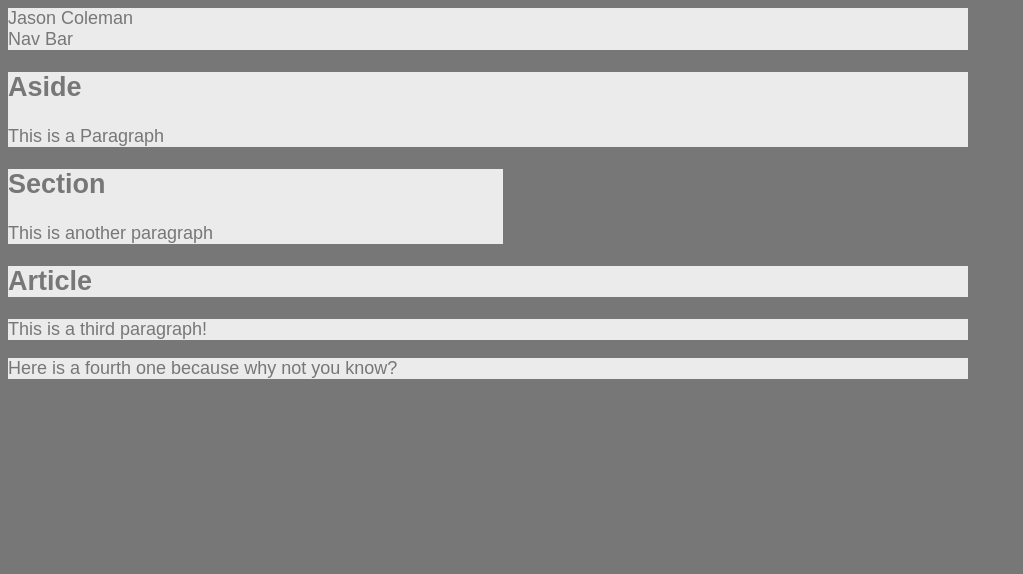
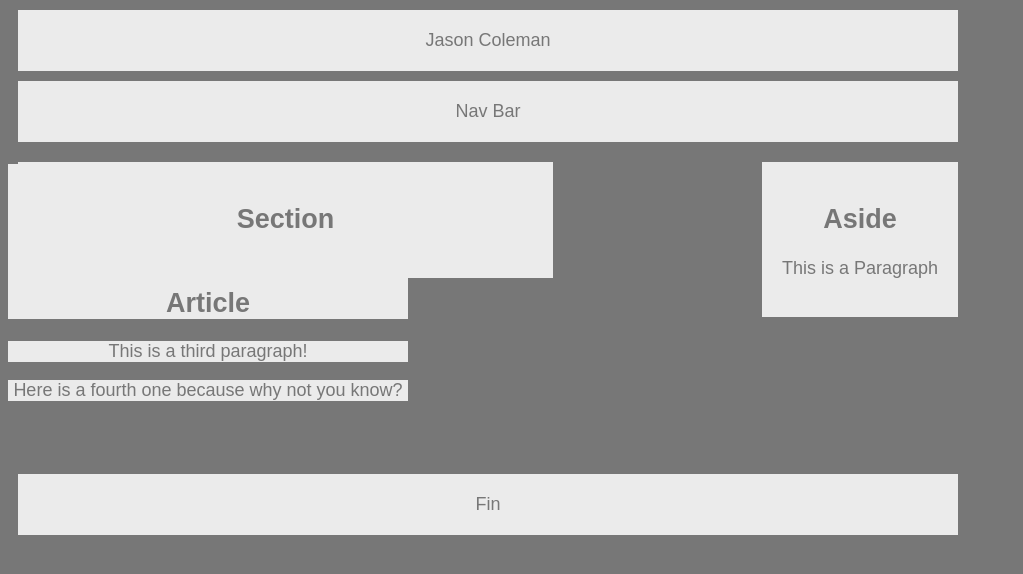
Before and after one commit to JmCole19/HW-Wireframe, a plain HTML site: page index.html in a window 1280 px wide. Shown: the whole page, without its empty margins (0-1023 px from the left). Drawn offline with Linux system fonts and the light colour scheme.

Commit message:
Getting Closer

```diff
--- a/index.html
+++ b/index.html
@@ -19,7 +19,6 @@
 
     <section>
         <h1>Section</h1>
-        <p>This is another paragraph</p>
     </section>
 
     <article>
@@ -28,5 +27,7 @@
         <p>Here is a fourth one because why not you know?</p>
     </article>
 
+    <footer>Fin</footer>
+
 </body>
 </html>
--- a/style.css
+++ b/style.css
@@ -12,11 +12,18 @@ Section,
 Aside,
 Footer {
     background-color: #ebebeb;
+    text-align: center;
+    padding: 20px;
+    border: 10px;
+    margin: 10px;
 }
 
 article {
     color: #ebebeb;
     background: #777;
+    width: 400px;
+    text-align: center;
+    height: 300px;
 }
 
 h1,
@@ -27,4 +34,13 @@ p {
 
 section {
     width: 495px;
+    float: left;
 }
+
+aside {
+    float: right;
+}
+
+footer {
+    clear: both;
+}
```
